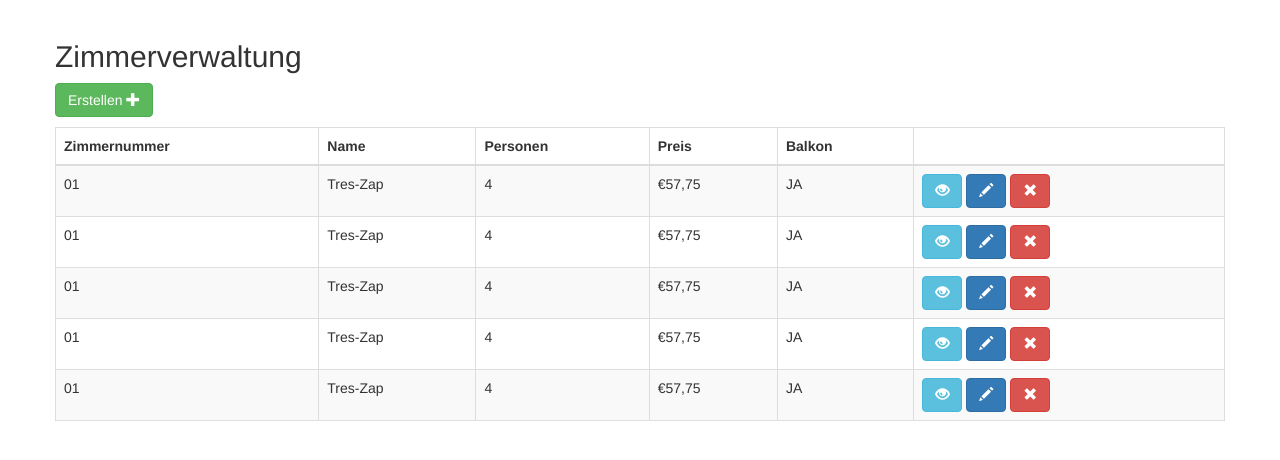
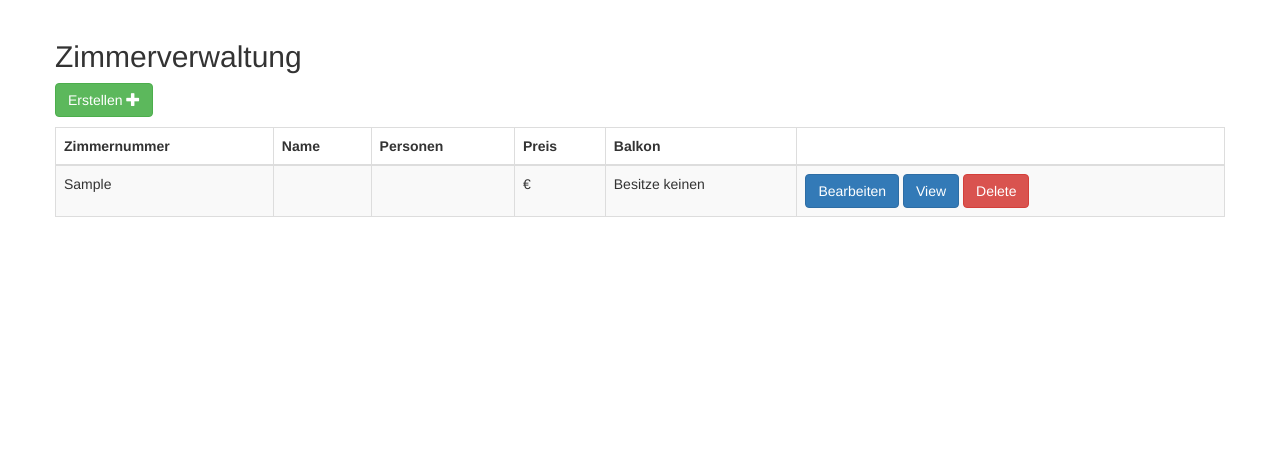
Before and after one commit to WARXYE/Zimmerreservierung_AjdinBadr, a PHP site: page /views/room/index.php in a window 1280 px wide. Shown: the part 51-511 px from the top of the page. Run offline with PHP 8.4, Linux system fonts and the light colour scheme; tables that the repository leaves empty or names only in its code hold one stand-in row (values such as "Sample post").

Commit message:
I hoff des geat
view gefixed, and neues problem entdfeckt und nicht behoben

```diff
--- a/views/room/index.php
+++ b/views/room/index.php
@@ -1,6 +1,9 @@
 <?php
 $title = "Zimmerverwaltung";
 include '../layouts/top.php';
+include "../../models/Zimmer.php";
+$z = Zimmer::getAll();
+
 ?>
 
     <div class="container">
@@ -24,75 +27,34 @@ include '../layouts/top.php';
                 </tr>
                 </thead>
                 <tbody>
-                <tr>
-                    <td>01</td>
-                    <td>Tres-Zap</td>
-                    <td>4</td>
-                    <td>€57,75</td>
-                    <td>JA</td>
-                    <td><a class="btn btn-info" href="view.php?id=29"><span class="glyphicon glyphicon-eye-open"></span></a>&nbsp;<a
-                                class="btn btn-primary" href="update.php?id=29"><span
-                                    class="glyphicon glyphicon-pencil"></span></a>&nbsp;<a
-                                class="btn btn-danger" href="delete.php?id=29"><span
-                                    class="glyphicon glyphicon-remove"></span></a>
+                <?php
+
+                foreach ($z as $room):
+                    $balkonString = $room->getBalkon() == 1 ? "Besitzt einen Balkon" : "Besitze keinen";
+                    echo "<tr>";
+                    echo "<td>" . $room->getNr() . "</td>";
+                    echo "<td>" . $room->getName() . "</td>";
+                    echo "<td>" . $room->getPersonen() . "</td>";
+                    echo "<td>" . $room->getPreis() . "€</td>";
+                    echo "<td>" . $balkonString . "</td>";
+
+                    ?>
+                    <td>
+                        <a href='updatebetter.php?nr=<?=$room->getNr()?>' class="btn btn-primary">
+                            Bearbeiten
+                        </a>
+                        <a href='view.php?nr=<?=$room->getNr()?>' class="btn btn-primary">
+                            View
+                        </a>
+                        <a href='delete.php?nr=<?=$room->getNr()?>' class=" btn btn-danger">
+                            Delete
+                        </a>
                     </td>
-                </tr>
-                <tr>
-                    <td>01</td>
-                    <td>Tres-Zap</td>
-                    <td>4</td>
-                    <td>€57,75</td>
-                    <td>JA</td>
-                    <td><a class="btn btn-info" href="view.php?id=29"><span class="glyphicon glyphicon-eye-open"></span></a>&nbsp;<a
-                                class="btn btn-primary" href="update.php?id=29"><span
-                                    class="glyphicon glyphicon-pencil"></span></a>&nbsp;<a
-                                class="btn btn-danger" href="delete.php?id=29"><span
-                                    class="glyphicon glyphicon-remove"></span></a>
-                    </td>
-                </tr>
-                <tr>
-                    <td>01</td>
-                    <td>Tres-Zap</td>
-                    <td>4</td>
-                    <td>€57,75</td>
-                    <td>JA</td>
-                    <td><a class="btn btn-info" href="view.php?id=29"><span class="glyphicon glyphicon-eye-open"></span></a>&nbsp;<a
-                                class="btn btn-primary" href="update.php?id=29"><span
-                                    class="glyphicon glyphicon-pencil"></span></a>&nbsp;<a
-                                class="btn btn-danger" href="delete.php?id=29"><span
-                                    class="glyphicon glyphicon-remove"></span></a>
-                    </td>
-                </tr>
-                <tr>
-                    <td>01</td>
-                    <td>Tres-Zap</td>
-                    <td>4</td>
-                    <td>€57,75</td>
-                    <td>JA</td>
-                    <td><a class="btn btn-info" href="view.php?id=29"><span class="glyphicon glyphicon-eye-open"></span></a>&nbsp;<a
-                                class="btn btn-primary" href="update.php?id=29"><span
-                                    class="glyphicon glyphicon-pencil"></span></a>&nbsp;<a
-                                class="btn btn-danger" href="delete.php?id=29"><span
-                                    class="glyphicon glyphicon-remove"></span></a>
-                    </td>
-                </tr>
-                <tr>
-                    <td>01</td>
-                    <td>Tres-Zap</td>
-                    <td>4</td>
-                    <td>€57,75</td>
-                    <td>JA</td>
-                    <td><a class="btn btn-info" href="view.php?id=29"><span class="glyphicon glyphicon-eye-open"></span></a>&nbsp;<a
-                                class="btn btn-primary" href="update.php?id=29"><span
-                                    class="glyphicon glyphicon-pencil"></span></a>&nbsp;<a
-                                class="btn btn-danger" href="delete.php?id=29"><span
-                                    class="glyphicon glyphicon-remove"></span></a>
-                    </td>
-                </tr>
+                <?php endforeach;?>
                 </tbody>
             </table>
         </div>
-    </div> <!-- /container -->
+    </div>
 
 <?php
 include '../layouts/bottom.php';
```
Also changed, not shown: views/room/create.php (+14 -14 lines).
